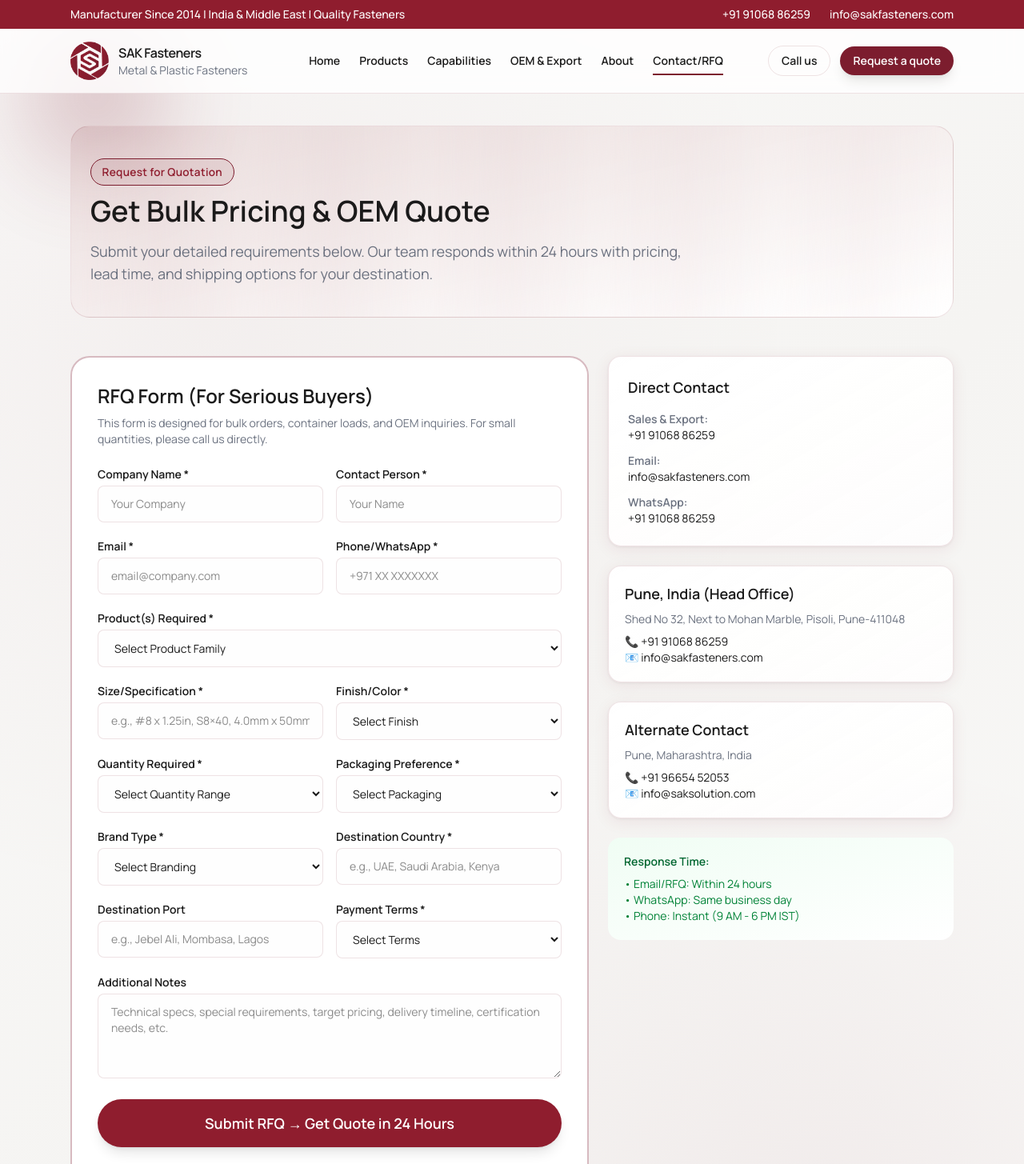
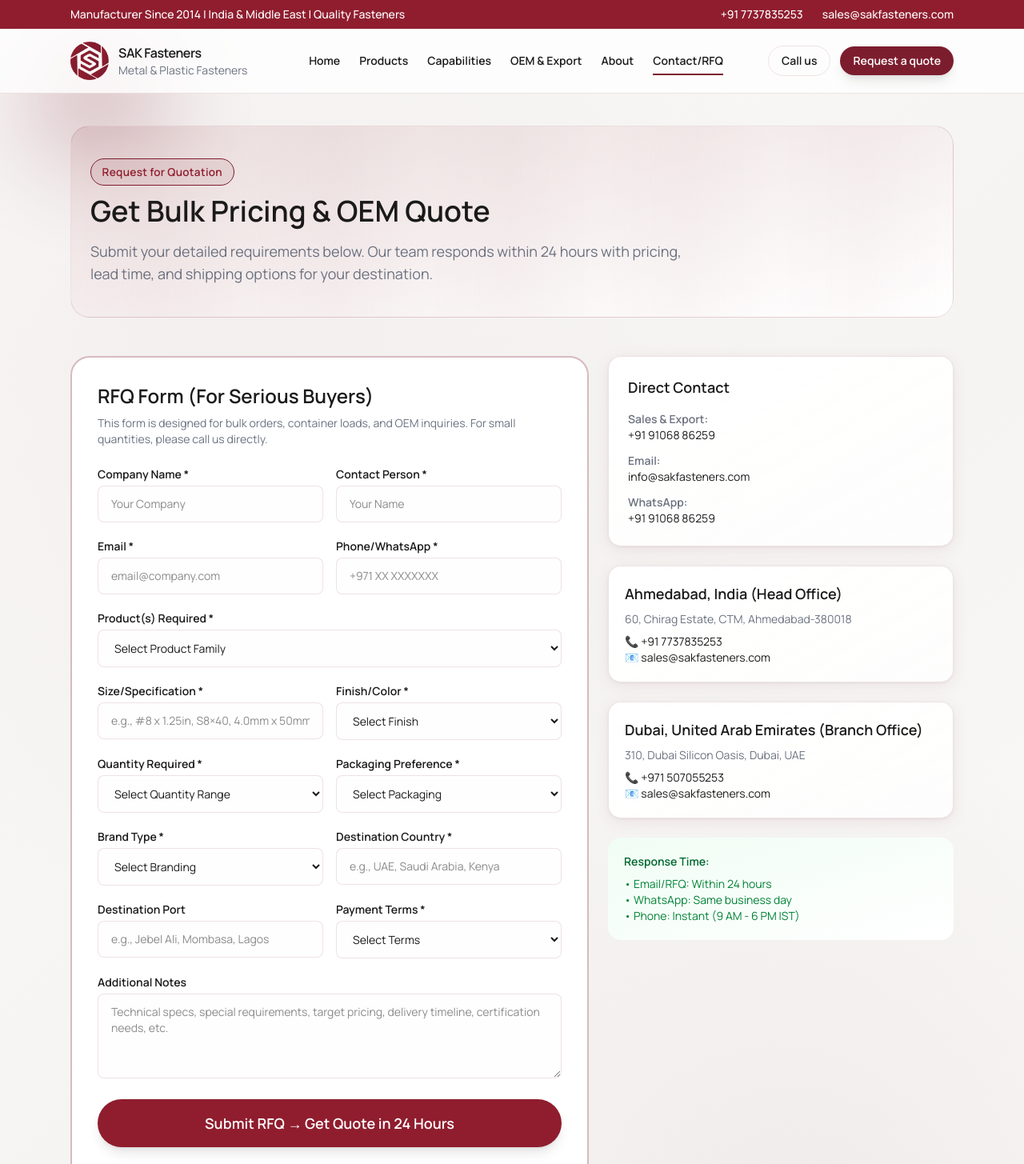
Before and after one commit to qutubkothari/sakfasteners, a Next.js app: page /contact in a window 1280 px wide. Shown: the top 1455 px of the page at 80% size. Built offline with nearby package versions, Linux system fonts and the light colour scheme.

Commit message:
Deploy SAK Fasteners

```diff
--- a/src/app/contact/page.tsx
+++ b/src/app/contact/page.tsx
@@ -16,18 +16,19 @@
 
 const locations = [
   {
-    id: "pune",
-    city: "Pune, India (Head Office)",
-    address: "Shed No 32, Next to Mohan Marble, Pisoli, Pune-411048",
-    phone: "+91 91068 86259",
-    email: "info@sakfasteners.com",
+    id: "ahmedabad",
+    city: "Ahmedabad, India (Head Office)",
+    address: "60, Chirag Estate, CTM, Ahmedabad-380018",
+    phone: "+91 7737835253",
+    whatsapp: "+91 9106886259",
+    email: "sales@sakfasteners.com",
   },
   {
-    id: "alternate",
-    city: "Alternate Contact",
-    address: "Pune, Maharashtra, India",
-    phone: "+91 96654 52053",
-    email: "info@saksolution.com",
+    id: "dubai",
+    city: "Dubai, United Arab Emirates (Branch Office)",
+    address: "310, Dubai Silicon Oasis, Dubai, UAE",
+    phone: "+971 507055253",
+    email: "sales@sakfasteners.com",
   },
 ];
 
--- a/src/app/layout.tsx
+++ b/src/app/layout.tsx
@@ -60,8 +60,8 @@
     ],
     locale: "en_US",
     type: "website",
-    emails: ["qutub@sakfasteners.com"],
-    phoneNumbers: ["+91-9860040321"],
+    emails: ["sales@sakfasteners.com"],
+    phoneNumbers: ["+91 7737835253"],
   },
   other: {
     "article:publisher": "SAK Fasteners LLP",
--- a/src/app/oem-export/page.tsx
+++ b/src/app/oem-export/page.tsx
@@ -216,9 +216,10 @@
           </Link>
         </div>
         <div className="mt-6 flex flex-wrap items-center justify-center gap-6 text-sm text-white/80">
-          <div>📧 <a href="mailto:info@sakfasteners.com" className="underline hover:text-white">info@sakfasteners.com</a></div>
-          <div>📞 <a href="tel:+919106886259" className="underline hover:text-white">+91 91068 86259</a></div>
-          <div>📱 <a href="https://wa.me/919106886259" className="underline hover:text-white">WhatsApp</a></div>
+          <div>📧 <a href="mailto:sales@sakfasteners.com" className="underline hover:text-white">sales@sakfasteners.com</a></div>
+          <div>📞 <a href="tel:+917737835253" className="underline hover:text-white">+91 7737835253</a> (India)</div>
+          <div>📞 <a href="tel:+971507055253" className="underline hover:text-white">+971 507055253</a> (Dubai)</div>
+          <div>📱 <a href="https://wa.me/919106886259" className="underline hover:text-white">WhatsApp: +91 9106886259</a></div>
         </div>
       </section>
     </div>
--- a/src/app/page.tsx
+++ b/src/app/page.tsx
@@ -190,7 +190,7 @@
     },
     url: 'https://www.sakfasteners.com',
     telephone: '+91 7737835253',
-    email: 'info@sakfasteners.com',
+    email: 'sales@sakfasteners.com',
     priceRange: '₹₹',
     openingHoursSpecification: [
       {
--- a/src/components/Footer.tsx
+++ b/src/components/Footer.tsx
@@ -11,7 +11,6 @@
 const geoLinks = [
   { city: "Ahmedabad, India", href: "/contact#ahmedabad" },
   { city: "Dubai, UAE", href: "/contact#dubai" },
-  { city: "Middle East", href: "/contact#middleeast" },
 ];
 
 export function Footer() {
@@ -48,8 +47,8 @@
               </Link>
             ))}
           </div>
-          <p className="text-sm text-[var(--muted)]">Phone: +91 91068 86259</p>
-          <p className="text-sm text-[var(--muted)]">Email: info@sakfasteners.com</p>
+          <p className="text-sm text-[var(--muted)]">Phone: +91 7737835253</p>
+          <p className="text-sm text-[var(--muted)]">Email: sales@sakfasteners.com</p>
         </div>
         <div className="space-y-3">
           <div className="text-sm font-semibold text-[var(--paper)] uppercase tracking-wide">Quality</div>
--- a/src/components/Header.tsx
+++ b/src/components/Header.tsx
@@ -23,8 +23,8 @@
         <div className="mx-auto flex max-w-6xl items-center justify-between px-6 py-2 text-sm font-medium">
           <span>Manufacturer Since 2014 | India & Middle East | Quality Fasteners</span>
           <div className="flex items-center gap-6">
-            <a href="tel:+919106886259" className="hover:opacity-80 transition">+91 91068 86259</a>
-            <a href="mailto:info@sakfasteners.com" className="hover:opacity-80 transition">info@sakfasteners.com</a>
+            <a href="tel:+917737835253" className="hover:opacity-80 transition">+91 7737835253</a>
+            <a href="mailto:sales@sakfasteners.com" className="hover:opacity-80 transition">sales@sakfasteners.com</a>
           </div>
         </div>
       </div>
@@ -64,7 +64,7 @@
         <div className="ml-auto flex items-center gap-3 md:ml-8">
           <a
             className="hidden rounded-full border border-[var(--border)] px-4 py-2 text-sm font-semibold text-[var(--paper)] transition hover:border-[var(--accent)] md:inline-flex"
-            href="tel:+919106886259"
+            href="tel:+917737835253"
           >
             Call us
           </a>
```
